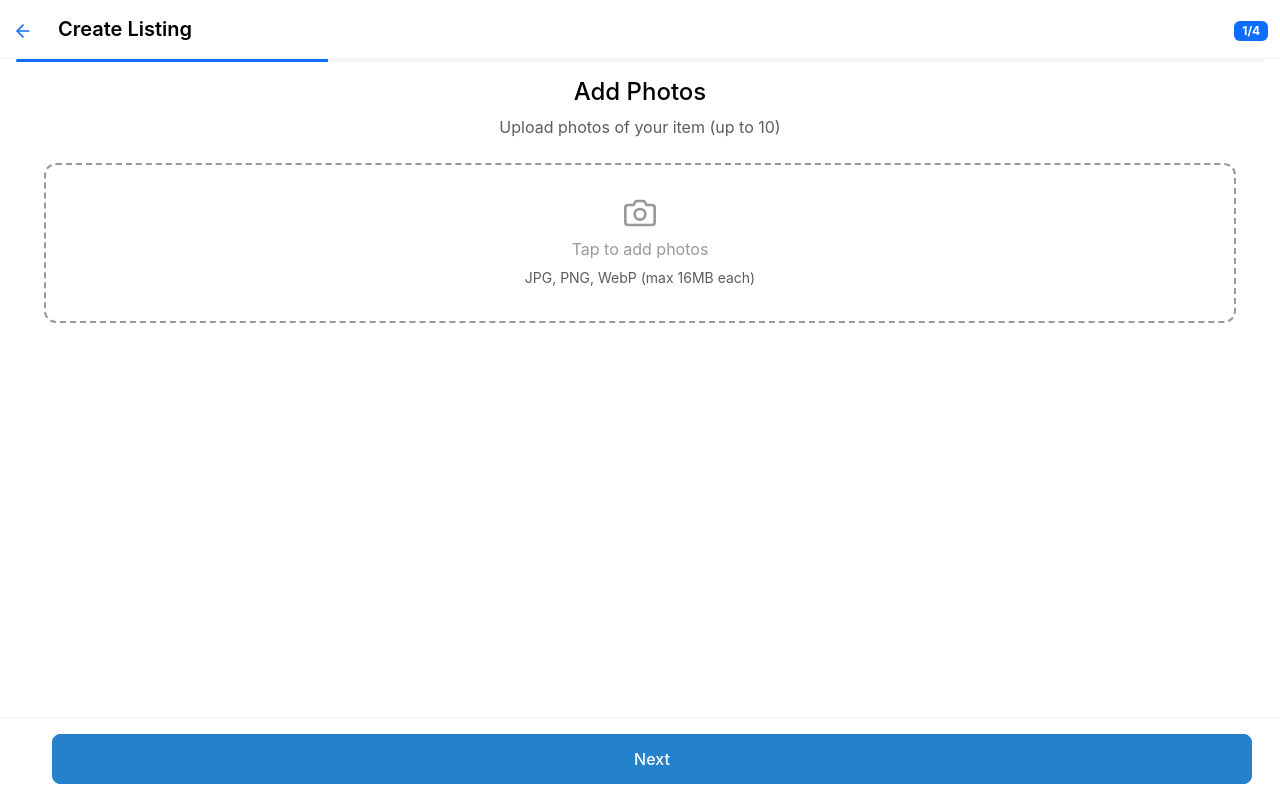
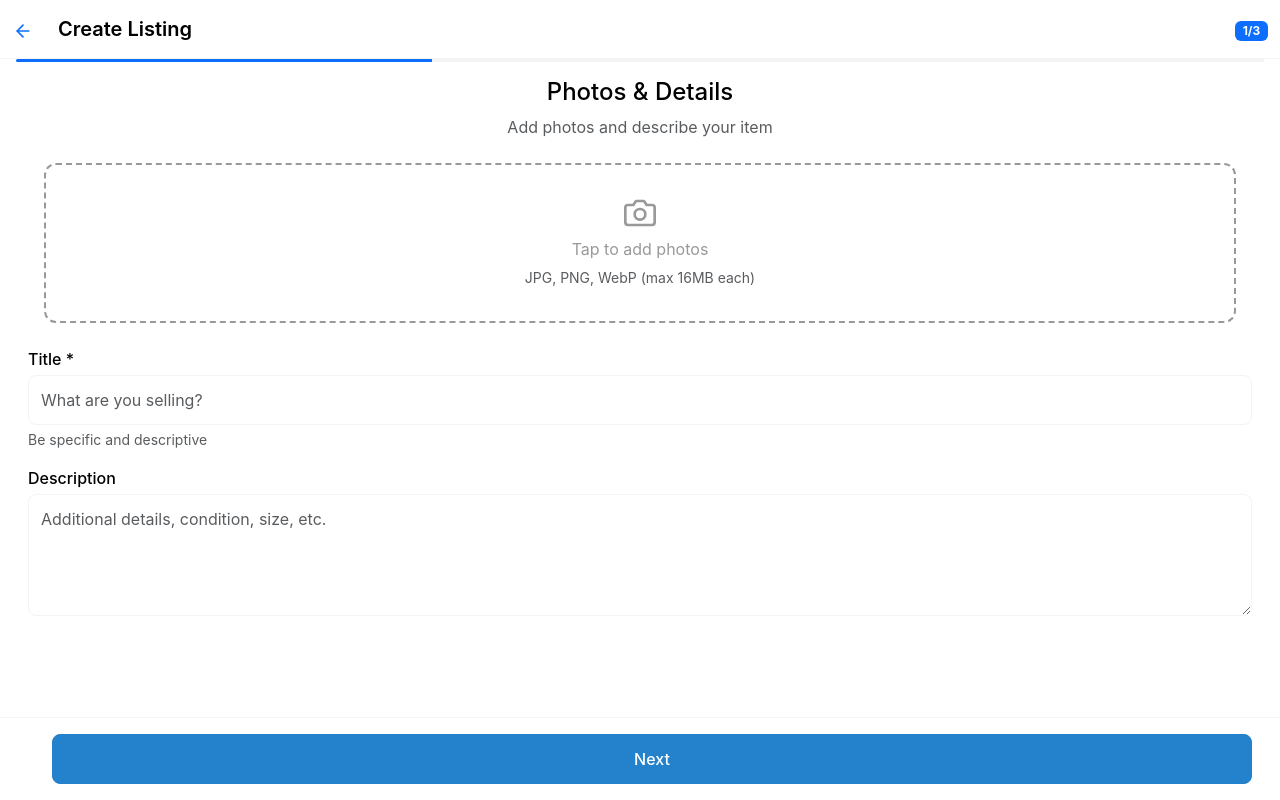
Before and after one commit to utkabotron/Auctionotron, a Flask app: page /create in a window 1280 px wide. Run offline with Flask 3, Linux system fonts and the light colour scheme; some libraries are stand-ins or nearby versions.

Commit message:
Update listing creation by merging photos and details and simplifying the flow
Refactor the create listing flow to combine photos and details into a single step, remove unnecessary fields like category and condition, adjust currency to Shekels, and simplify the preview step by removing the terms checkbox.

Replit-Commit-Author: Agent
Replit-Commit-Session-Id: b5c72141-cb45-44d8-b836-31bcbee5071d
Replit-Commit-Checkpoint-Type: full_checkpoint
Replit-Commit-Screenshot-Url: https://storage.googleapis.com/screenshot-production-us-central1/6f29a9ed-3ac9-43ce-b4d1-0daa97a441ef/b5c72141-cb45-44d8-b836-31bcbee5071d/QB0fN7d

```diff
--- a/static/js/main.js
+++ b/static/js/main.js
@@ -2,7 +2,7 @@
 
 // Global state
 let currentStep = 1;
-let totalSteps = 4;
+let totalSteps = 3;
 let uploadedPhotos = [];
 let selectedSaleMode = null;
 let listingData = {};
@@ -10,7 +10,7 @@ let listingData = {};
 // Utility functions
 function formatPrice(amount) {
     if (!amount) return 'Free';
-    return `$${parseFloat(amount).toFixed(2)}`;
+    return `₪${parseInt(amount)}`;
 }
 
 function showLoading(show = true) {
@@ -147,7 +147,11 @@ function renderPhotoGrid() {
 function removePhoto(photoId) {
     uploadedPhotos = uploadedPhotos.filter(photo => photo.id !== photoId);
     renderPhotoGrid();
-    window.tgWebApp.hapticFeedback('impact');
+    try {
+        window.tgWebApp.hapticFeedback('impact');
+    } catch(e) {
+        // Haptic feedback not available, continue without it
+    }
 }
 
 // Step navigation
@@ -207,14 +211,12 @@ function prevStep() {
 
 function validateCurrentStep() {
     switch (currentStep) {
-        case 1: // Photos
-            return true; // Photos are optional
-        case 2: // Details
+        case 1: // Photos & Details
             return validateDetails();
-        case 3: // Sale mode
+        case 2: // Sale mode
             return validateSaleMode();
-        case 4: // Preview
-            return validatePreview();
+        case 3: // Preview
+            return true; // No terms checkbox to validate
         default:
             return true;
     }
@@ -260,12 +262,7 @@ function validateSaleMode() {
 }
 
 function validatePreview() {
-    const acceptTerms = document.getElementById('acceptTerms').checked;
-    if (!acceptTerms) {
-        showToast('Please accept the terms to continue', 'error');
-        return false;
-    }
-    return true;
+    return true; // No validation needed for preview step
 }
 
 // Sale mode handling
@@ -306,7 +303,7 @@ function selectSaleMode(mode) {
 
 // Preview generation
 function updatePreview() {
-    if (currentStep !== 4) return;
+    if (currentStep !== 3) return;
 
     const previewContainer = document.getElementById('listingPreview');
     if (!previewContainer) return;
@@ -323,8 +320,6 @@ function collectListingData() {
     listingData = {
         title: document.getElementById('title').value.trim(),
         description: document.getElementById('description').value.trim(),
-        category: document.getElementById('category').value,
-        condition: document.getElementById('condition').value,
         sale_mode: selectedSaleMode,
         photos: uploadedPhotos
     };
@@ -346,7 +341,7 @@ function collectListingData() {
             break;
     }
 
-    listingData.allow_queue = document.getElementById('allowQueue').checked;
+    listingData.allow_queue = false;
 }
 
 function generatePreviewHTML() {
--- a/templates/create_listing.html
+++ b/templates/create_listing.html
@@ -23,7 +23,7 @@
                         <h1 class="app-title">Create Listing</h1>
                     </div>
                     <div class="col-auto">
-                        <span class="badge bg-primary" id="stepIndicator">1/4</span>
+                        <span class="badge bg-primary" id="stepIndicator">1/3</span>
                     </div>
                 </div>
             </div>
@@ -32,18 +32,18 @@
         <!-- Progress Bar -->
         <div class="progress-container">
             <div class="progress">
-                <div class="progress-bar bg-primary" id="progressBar" style="width: 25%"></div>
+                <div class="progress-bar bg-primary" id="progressBar" style="width: 33%"></div>
             </div>
         </div>
 
         <!-- Main Content -->
         <div class="container-fluid py-3">
             <form id="createListingForm">
-                <!-- Step 1: Photos -->
+                <!-- Step 1: Photos & Details -->
                 <div class="step-content" id="step1" style="display: block;">
                     <div class="step-header mb-4">
-                        <h2 class="h4 mb-2">Add Photos</h2>
-                        <p class="text-muted">Upload photos of your item (up to 10)</p>
+                        <h2 class="h4 mb-2">Photos & Details</h2>
+                        <p class="text-muted">Add photos and describe your item</p>
                     </div>
 
                     <div class="photo-upload-area mb-4">
@@ -60,14 +60,6 @@
                     <div class="photo-grid" id="photoGrid" style="display: none;">
                         <!-- Photos will be added here dynamically -->
                     </div>
-                </div>
-
-                <!-- Step 2: Details -->
-                <div class="step-content" id="step2" style="display: none;">
-                    <div class="step-header mb-4">
-                        <h2 class="h4 mb-2">Item Details</h2>
-                        <p class="text-muted">Describe your item</p>
-                    </div>
 
                     <div class="form-group mb-3">
                         <label for="title" class="form-label">Title *</label>
@@ -198,37 +159,31 @@
                             <div class="form-group mb-3">
                                 <label for="startPrice" class="form-label">Starting Price *</label>
                                 <div class="input-group">
-                                    <span class="input-group-text">$</span>
+                                    <span class="input-group-text">₪</span>
                                     <input type="number" class="form-control" id="startPrice" name="start_price"
-                                           min="0" step="0.01" placeholder="0.00">
+                                           min="0" step="1" placeholder="0">
                                 </div>
                             </div>
                             <div class="form-group mb-3">
                                 <label for="bidStep" class="form-label">Minimum Bid Step</label>
                                 <div class="input-group">
-                                    <span class="input-group-text">$</span>
+                                    <span class="input-group-text">₪</span>
                                     <input type="number" class="form-control" id="bidStep" name="bid_step"
-                                           min="0.01" step="0.01" value="1.00">
+                                           min="1" step="1" value="10">
                                 </div>
                             </div>
                             <div class="form-group mb-3">
-                                <label for="endDate" class="form-label">End Date</label>
-                                <input type="datetime-local" class="form-control" id="endDate" name="end_time">
+                                <label for="endDate" class="form-label">End Date & Time *</label>
+                                <input type="datetime-local" class="form-control" id="endDate" name="end_time" required>
+                                <div class="form-text">Choose when the auction should end</div>
                             </div>
                         </div>
 
-                        <!-- Common Settings -->
-                        <div class="form-check">
-                            <input class="form-check-input" type="checkbox" id="allowQueue" name="allow_queue">
-                            <label class="form-check-label" for="allowQueue">
-                                Allow queue/hold requests
-                            </label>
-                        </div>
                     </div>
                 </div>
 
-                <!-- Step 4: Preview -->
-                <div class="step-content" id="step4" style="display: none;">
+                <!-- Step 3: Preview -->
+                <div class="step-content" id="step3" style="display: none;">
                     <div class="step-header mb-4">
                         <h2 class="h4 mb-2">Preview & Publish</h2>
                         <p class="text-muted">Review your listing before publishing</p>
@@ -238,14 +193,6 @@
                         <!-- Preview will be generated here -->
                     </div>
 
-                    <div class="form-group mt-4">
-                        <div class="form-check">
-                            <input class="form-check-input" type="checkbox" id="acceptTerms" required>
-                            <label class="form-check-label" for="acceptTerms">
-                                I agree that this listing follows community guidelines
-                            </label>
-                        </div>
-                    </div>
                 </div>
             </form>
         </div>
--- a/utils.py
+++ b/utils.py
@@ -112,7 +112,7 @@ def format_price(amount):
     """Format price for display"""
     if amount is None:
         return "Free"
-    return f"${float(amount):.2f}"
+    return f"₪{int(float(amount))}"
 
 def calculate_time_remaining(end_time):
     """Calculate time remaining for auction"""
```
Also changed, not shown: other parts of templates/create_listing.html (+6 -37 lines).
